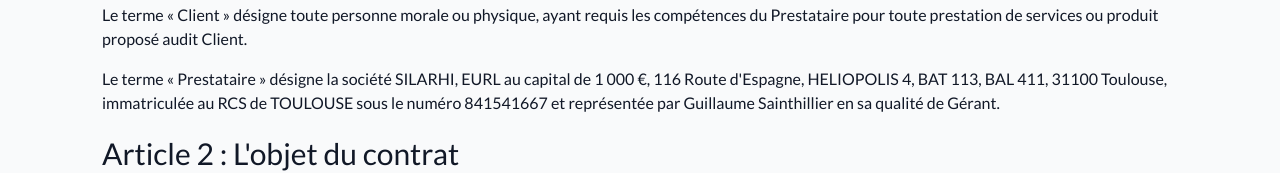
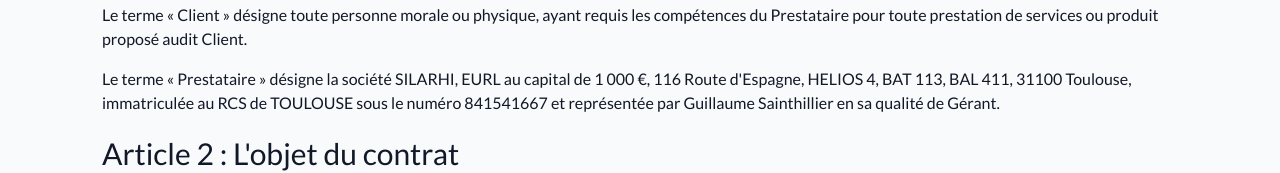
Before and after one commit to silarhi/silarhi.fr, a Next.js app: page /conditions-generales-de-vente in a window 1280 px wide. Shown: the part 539-712 px from the top of the page. Built offline with nearby package versions, Linux system fonts and the light colour scheme; no server answers.

Commit message:
fix(content): the building is HELIOS 4, not HELIOPOLIS 4

```diff
--- a/src/app/conditions-generales-de-vente/page.tsx
+++ b/src/app/conditions-generales-de-vente/page.tsx
@@ -31,7 +31,7 @@ export default function Page() {
                 </p>
                 <p>
                     Le terme « Prestataire » désigne la société SILARHI, EURL au capital de 1 000 €, 116 Route
-                    d&apos;Espagne, HELIOPOLIS 4, BAT 113, BAL 411, 31100 Toulouse, immatriculée au RCS de TOULOUSE sous
+                    d&apos;Espagne, HELIOS 4, BAT 113, BAL 411, 31100 Toulouse, immatriculée au RCS de TOULOUSE sous
                     le numéro 841541667 et représentée par Guillaume Sainthillier en sa qualité de Gérant.
                 </p>
                 <h2>Article 2 : L&apos;objet du contrat</h2>
--- a/src/app/contact/page.tsx
+++ b/src/app/contact/page.tsx
@@ -78,7 +78,7 @@ function InfoSection() {
                 <>
                     116 Route d&apos;Espagne
                     <br />
-                    HELIOPOLIS 4, BAT 113, BAL 411
+                    HELIOS 4, BAT 113, BAL 411
                     <br />
                     31100 Toulouse
                 </>
--- a/src/app/mentions-legales/page.tsx
+++ b/src/app/mentions-legales/page.tsx
@@ -25,7 +25,7 @@ export default function LegalMentionPage() {
                 </p>
                 <p>
                     <strong>Éditeur</strong>&nbsp;: SILARHI, SARL au capital de 1 000 € – 116 Route d&apos;Espagne,
-                    HELIOPOLIS 4, BAT 113, BAL 411, 31100 Toulouse – RCS Toulouse 841 541 667 – SIRET 841 541 667 00017
+                    HELIOS 4, BAT 113, BAL 411, 31100 Toulouse – RCS Toulouse 841 541 667 – SIRET 841 541 667 00017
                     – TVA FR96841541667
                     <br />
                     <strong>Contact</strong>&nbsp;: hello@silarhi.fr – <a href="tel:+33607275826">06 07 27 58 26</a>
--- a/src/components/footer.tsx
+++ b/src/components/footer.tsx
@@ -99,7 +99,7 @@ export default function Footer() {
                                 <p className="text-dark-foreground/80 dark:text-dark-foreground/90 mb-0">
                                     116 Route d&apos;Espagne
                                     <br />
-                                    HELIOPOLIS 4, BAT 113, BAL 411
+                                    HELIOS 4, BAT 113, BAL 411
                                     <br />
                                     31100 Toulouse
                                 </p>
--- a/src/lib/schemas/index.ts
+++ b/src/lib/schemas/index.ts
@@ -193,7 +193,7 @@ export const COMPANY_INFO = {
     telephone: '+33607275826',
     email: 'hello@silarhi.fr',
     address: {
-        streetAddress: "116 Route d'Espagne, HELIOPOLIS 4, BAT 113, BAL 411",
+        streetAddress: "116 Route d'Espagne, HELIOS 4, BAT 113, BAL 411",
         addressLocality: 'Toulouse',
         postalCode: '31100',
         addressCountry: 'FR',
```
